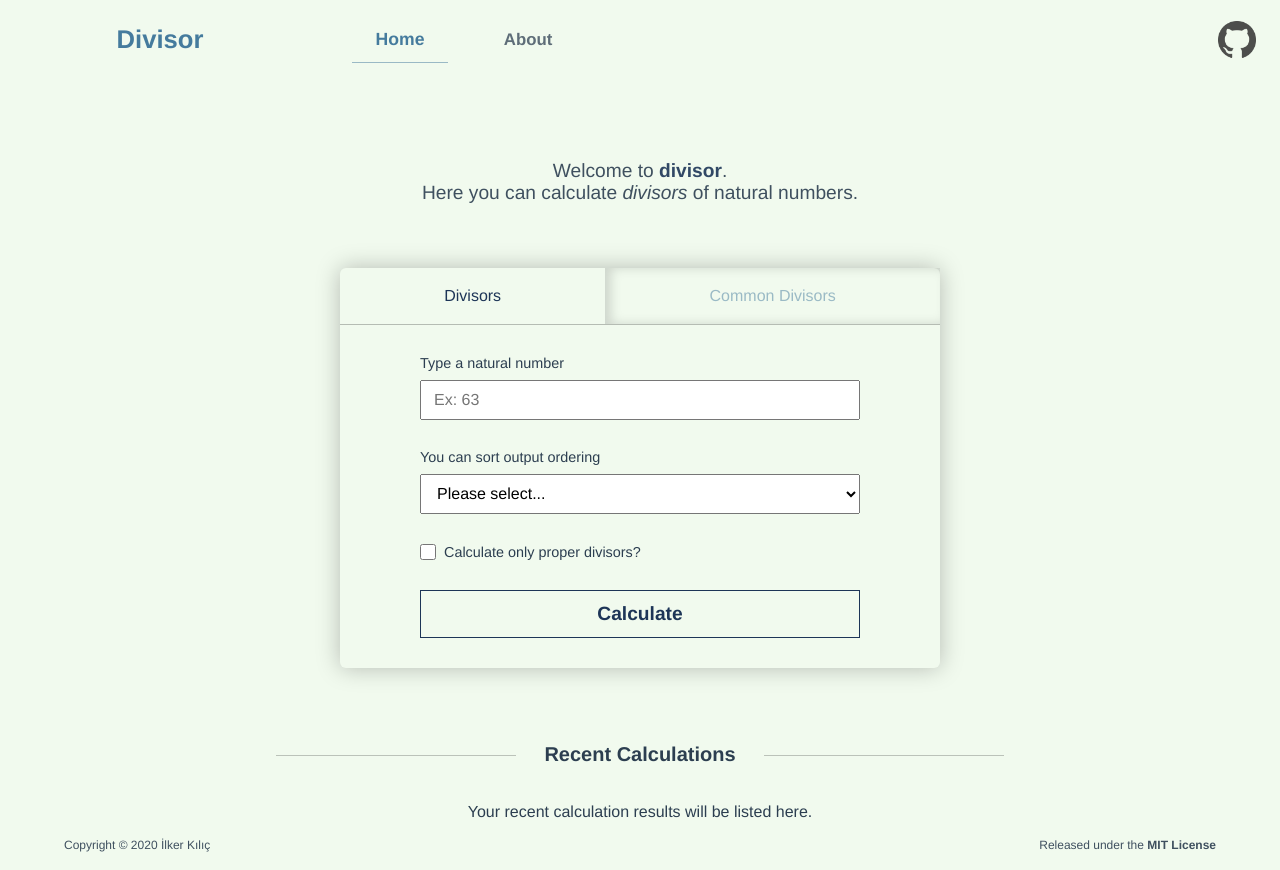
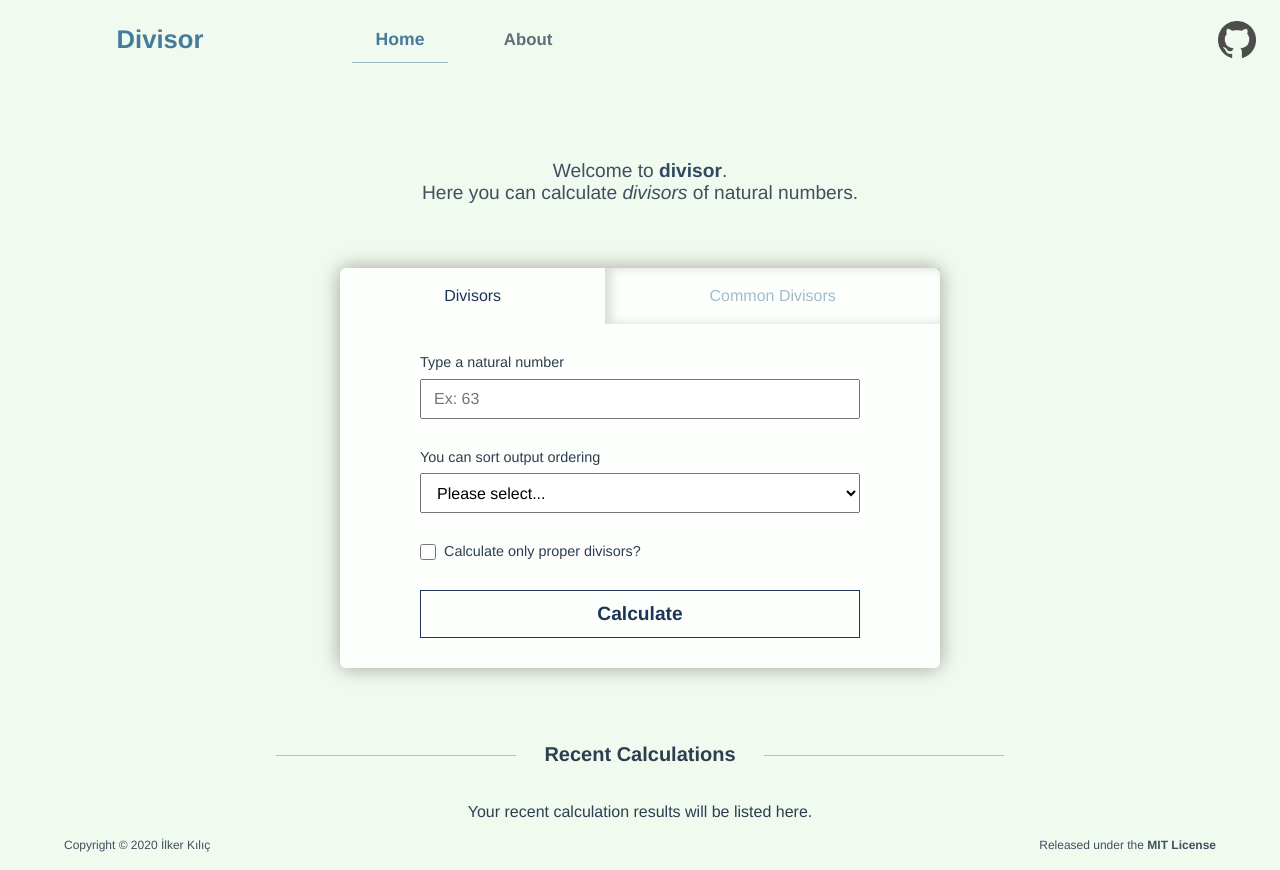
Before and after one commit to ilkrklc/divisor-client, a Vue app: page / in a window 1280 px wide. Built offline with nearby package versions, Linux system fonts and the light colour scheme.

Commit message:
Restyle calculator component
Change background, box shadow and remove navigation border

```diff
--- a/src/components/Calculator.vue
+++ b/src/components/Calculator.vue
@@ -72,19 +72,19 @@
   min-width: 350px;
   max-width: 600px;
   border-radius: 0.375rem;
-  -webkit-box-shadow: 0px 0px 23px 0px rgba(0, 0, 0, 0.25);
-  box-shadow: 0px 0px 23px 0px rgba(0, 0, 0, 0.25);
+  -webkit-box-shadow: 0px 0px 20px 0px rgba(0, 0, 0, 0.35);
+  box-shadow: 0px 0px 20px 0px rgba(0, 0, 0, 0.35);
   display: flex;
   flex-direction: column;
   justify-content: flex-start;
   align-items: stretch;
   margin-top: 4rem;
   margin-bottom: 4rem;
+  background-color: #fdfffc;
 
   .calculator-navigation {
     display: flex;
     height: 3.5rem;
-    border-bottom: 1px solid rgba(0, 0, 0, 0.25);
 
     .calculator-tab-item {
       flex-grow: 1;
```
